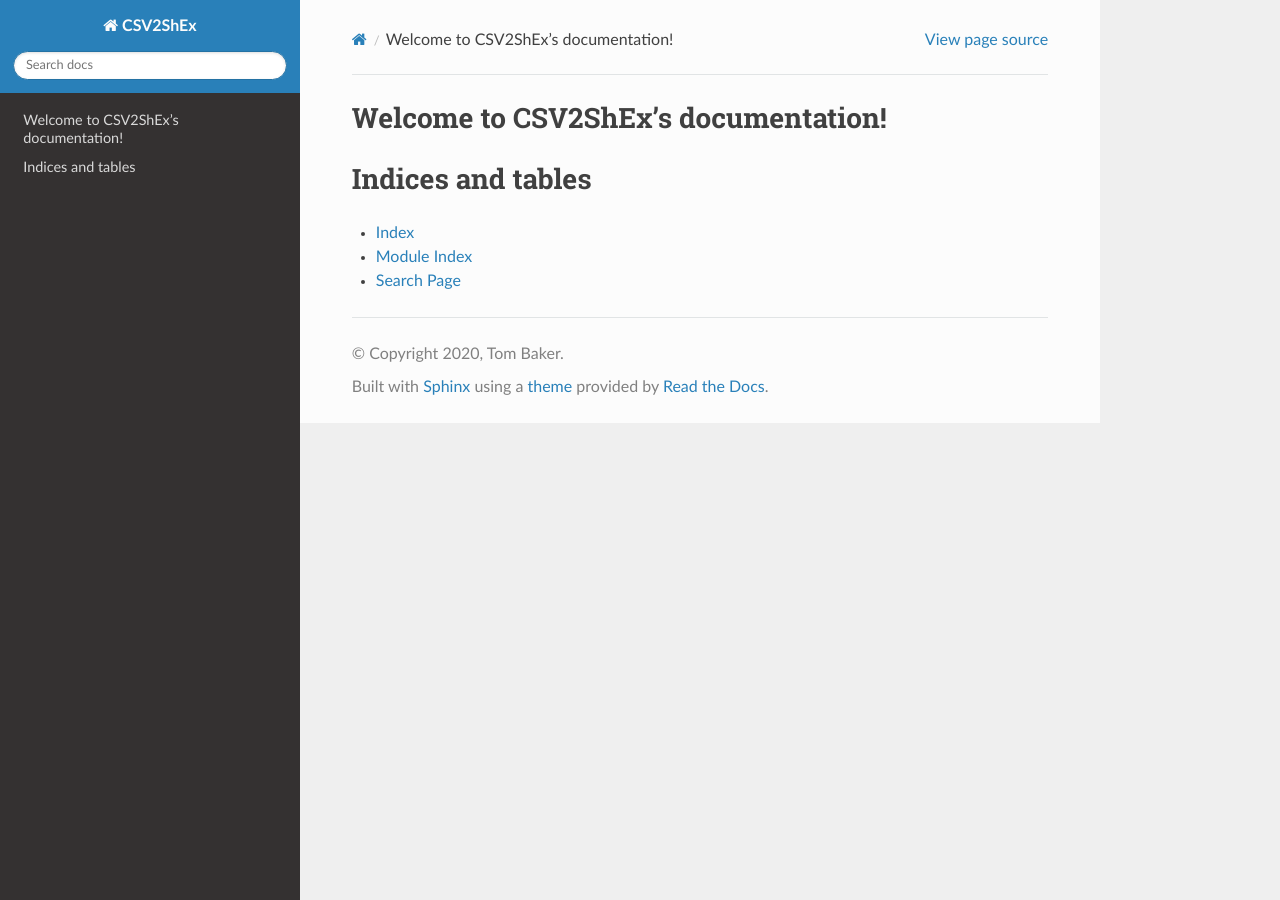
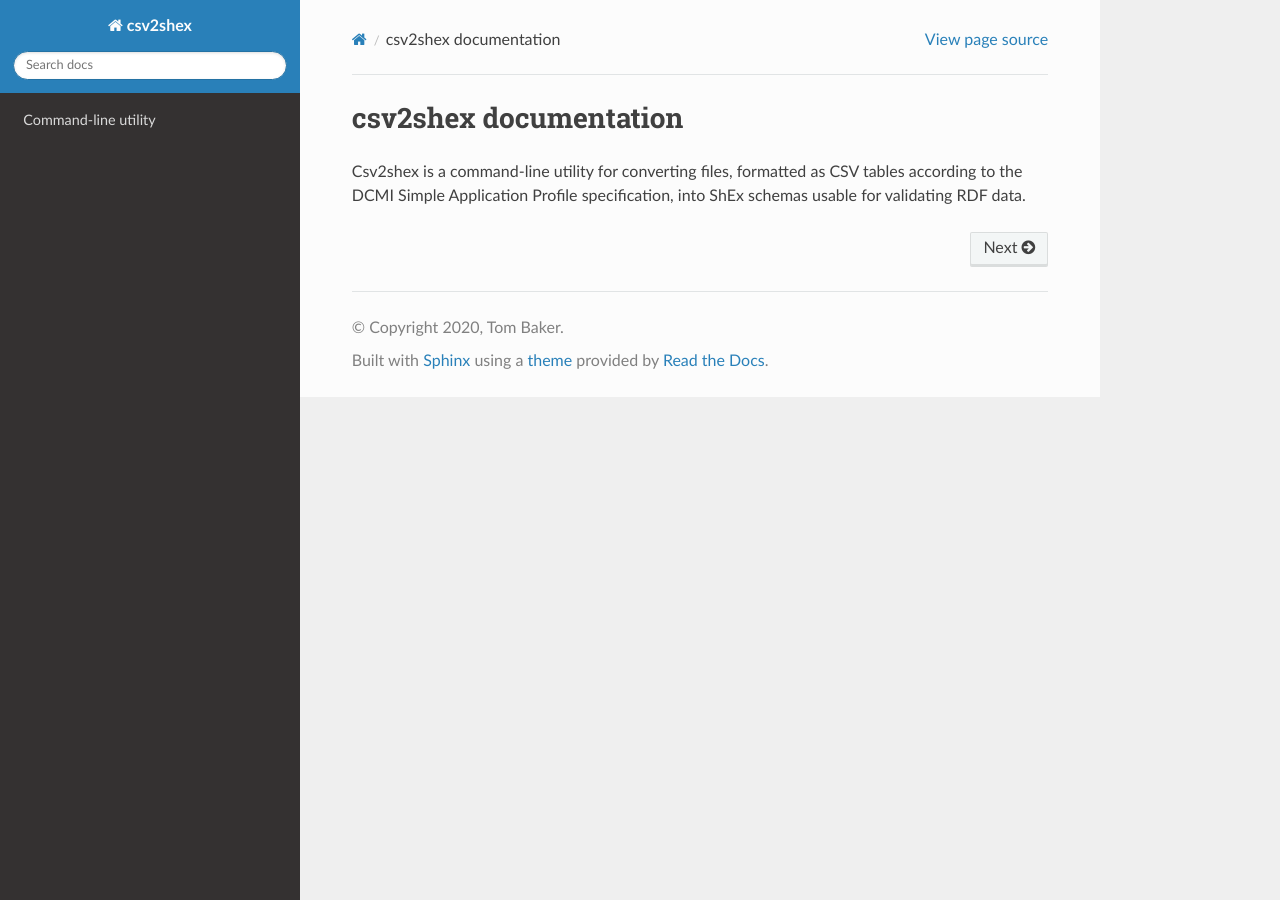
Before and after one commit to tombaker/csv2shex, a Sphinx documentation site: the page built from docs/index.rst, in a window 1280 px wide. Built offline with Sphinx 7.4.7 and the Read the Docs theme 2.0.0, drawn with Linux system fonts in a browser that asks for light colours.

Commit message:
edit documentation

```diff
--- /dev/null
+++ b/docs/Command_line_utility.rst
@@ -0,0 +1,4 @@
+Command-line utility
+--------------------
+
+Description of command-line utility.
--- a/docs/conf.py
+++ b/docs/conf.py
@@ -19,7 +19,7 @@ import sphinx_rtd_theme
 
 # -- Project information -----------------------------------------------------
 
-project = 'CSV2ShEx'
+project = 'csv2shex'
 copyright = '2020, Tom Baker'
 author = 'Tom Baker'
 
--- a/docs/index.rst
+++ b/docs/index.rst
@@ -1,20 +1,9 @@
-.. CSV2ShEx documentation master file, created by
-   sphinx-quickstart on Mon Jul 20 13:36:52 2020.
-   You can adapt this file completely to your liking, but it should at least
-   contain the root `toctree` directive.
+csv2shex documentation
+======================
 
-Welcome to CSV2ShEx's documentation!
-====================================
+Csv2shex is a command-line utility for converting files, formatted as CSV tables according to the DCMI Simple Application Profile specification, into ShEx schemas usable for validating RDF data.
 
 .. toctree::
-   :maxdepth: 2
-   :caption: Contents:
+   :hidden:
 
-
-
-Indices and tables
-==================
-
-* :ref:`genindex`
-* :ref:`modindex`
-* :ref:`search`
+   Command_line_utility
```
